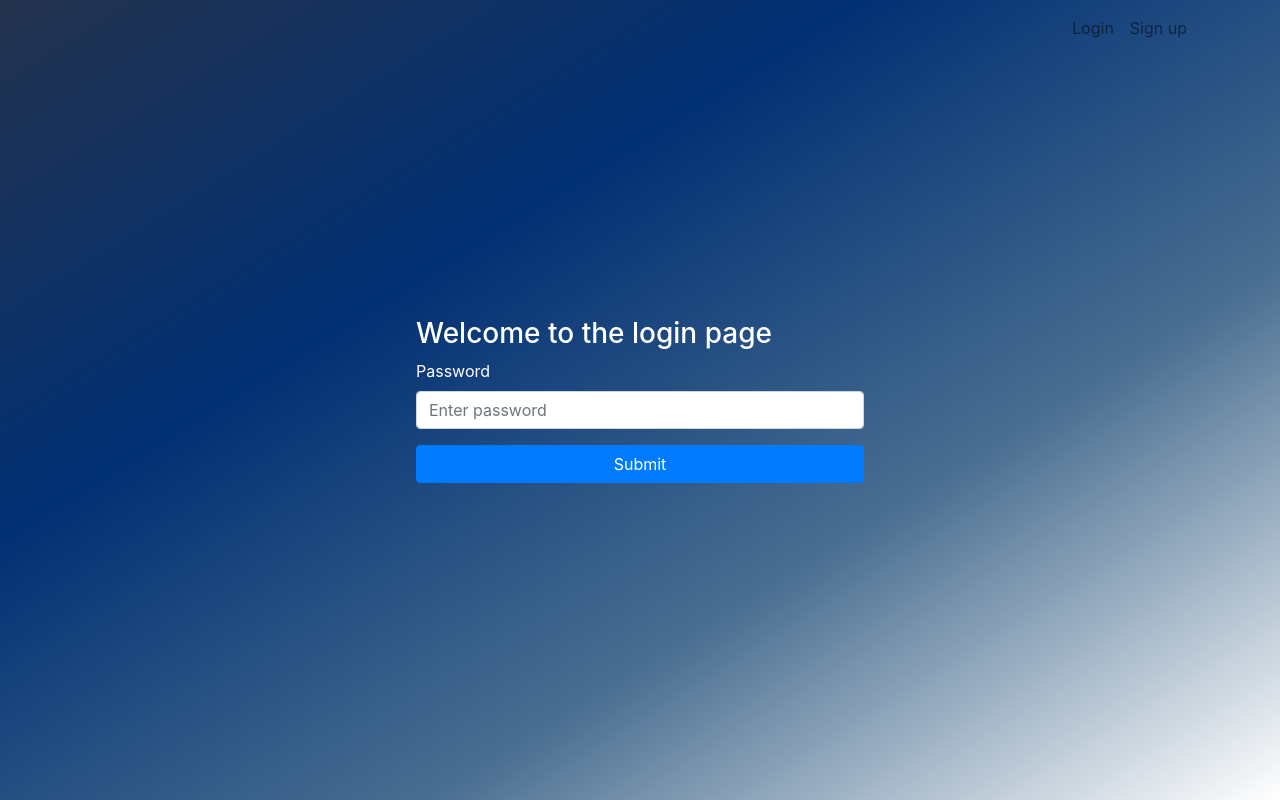
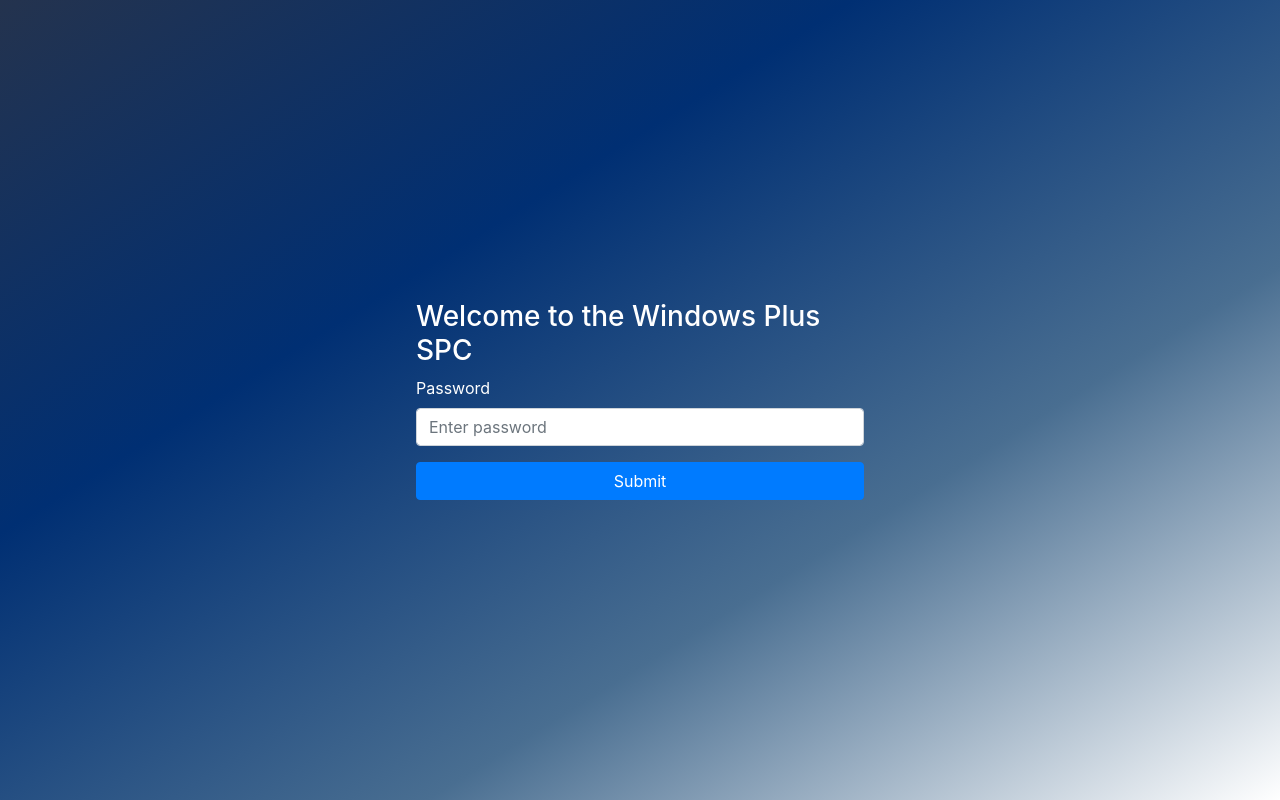
Before and after one commit to AlexHodson/windows-plus-spc, a React (Create React App) app: page / in a window 1280 px wide. Built offline with nearby package versions, Linux system fonts and the light colour scheme.

Commit message:
feat(login): load dashboard area on log in
Loads a blank user dashboard area when the user logs in

#3

```diff
--- a/src/App.js
+++ b/src/App.js
@@ -1,37 +1,12 @@
 import React from 'react';
 import '../node_modules/bootstrap/dist/css/bootstrap.min.css';
-import { BrowserRouter as Router, Switch, Route, Link } from 'react-router-dom'
 import './app.css'
 
-import Login from './components/login/Login'
+import Root from './components/root/Root'
 
 function App() {
-    return (<Router>
-            <div className="App">
-                <nav className="navbar navbar-expand-lg navbar-light fixed-top">
-                    <div className="container">
-                        <div className="collapse navbar-collapse" id="navbarTogglerDemo02">
-                            <ul className="navbar-nav ml-auto">
-                                <li className="nav-item">
-                                    <Link className="nav-link" to={"/sign-in"}>Login</Link>
-                                </li>
-                                <li className="nav-item">
-                                    <Link className="nav-link" to={"/sign-up"}>Sign up</Link>
-                                </li>
-                            </ul>
-                        </div>
-                    </div>
-                </nav>
-
-                <div className="auth-wrapper">
-                    <div className="auth-inner">
-                        <Switch>
-                            <Route exact path='/' component={Login} />
-                            <Route path="/sign-in" component={Login} />
-                        </Switch>
-                    </div>
-                </div>
-            </div></Router>
+    return (
+        <Root />
     );
 }
 
--- a/src/components/login/Login.js
+++ b/src/components/login/Login.js
@@ -17,7 +17,8 @@
      */
     constructor(props) {
         super(props)
-        this.state = {value: ''}
+
+        this.state = { value: '' };
 
         this.handleChange = this.handleChange.bind(this);
         this.handleSubmit = this.handleSubmit.bind(this);
@@ -41,7 +42,9 @@
             resolve(data)
         })
             .then(response => response.json())
-            .then(data => {})
+            .then(data => {
+                this.props.onLoginAction()
+            })
 
         event.preventDefault();
     }
@@ -51,7 +54,7 @@
             <div id="loginFormContainer">
                 <form id="loginForm" className="d-flex justify-content-center align-items-center">
                     <div className="w-100">
-                        <h3>Welcome to the login page</h3>
+                        <h3>Welcome to the Windows Plus SPC</h3>
                         <div className="form-group">
                             <label>Password</label>
                             <input type="password" className="form-control" placeholder="Enter password"
--- /dev/null
+++ b/src/components/main-dashboard/MainDashboard.js
@@ -0,0 +1,11 @@
+import React, {Component} from "react";
+
+export default class MainDashboard extends Component {
+    render() {
+        return (
+            <div className="w-100">
+                <h3>Dashboard</h3>
+            </div>
+        );
+    }
+}
--- /dev/null
+++ b/src/components/root/Root.js
@@ -0,0 +1,51 @@
+import React, {Component} from "react";
+import {BrowserRouter as Router, Switch, Route} from 'react-router-dom'
+
+import Login from './../login/Login'
+import MainDashboard from './../main-dashboard/MainDashboard'
+
+/**
+ * @author Alex Hodson : it-alex@windows-plus.co.uk
+ * @description the {@link Root} class provides the base area for the initial user interface. The main functionality
+ * of the class is to switch between the log in page and the main user dashboard
+ * @see Component
+ */
+export default class Root extends Component {
+    /**
+     * @description class constructor specifying the optional properties of the parent component
+     * @param props the optional properties
+     */
+    constructor(props) {
+        super(props);
+
+        this.state = {
+            loggedIn: false,
+        };
+
+        this.onLoginAction = this.onLoginAction.bind(this);
+    }
+
+    /**
+     * @description sets the value of the logged in state member
+     */
+    onLoginAction = () => {
+        this.setState({loggedIn: true});
+    }
+
+    render() {
+        return (
+            <div>
+                <Router>
+                    <div className="auth-wrapper">
+                        <div className="auth-inner">
+                            <Switch>
+                                {this.state.loggedIn ? null : <Login onLoginAction={this.onLoginAction}/>}
+                                {this.state.loggedIn ? <MainDashboard/> : null}
+                            </Switch>
+                        </div>
+                    </div>
+                </Router>
+            </div>
+        );
+    }
+}
```
